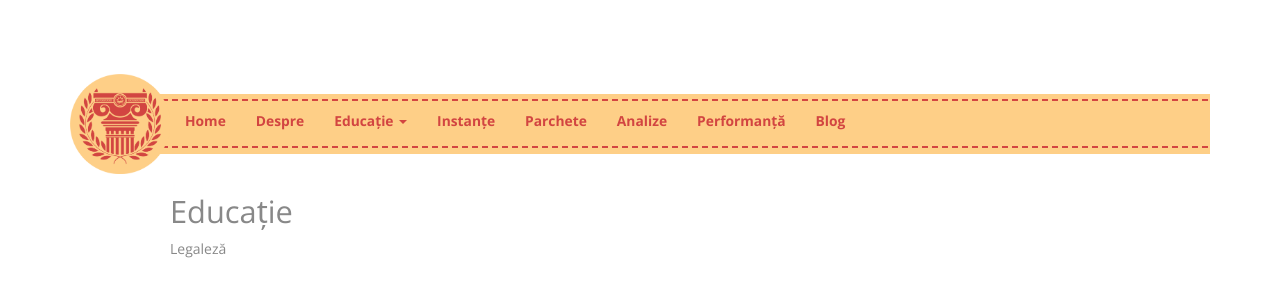
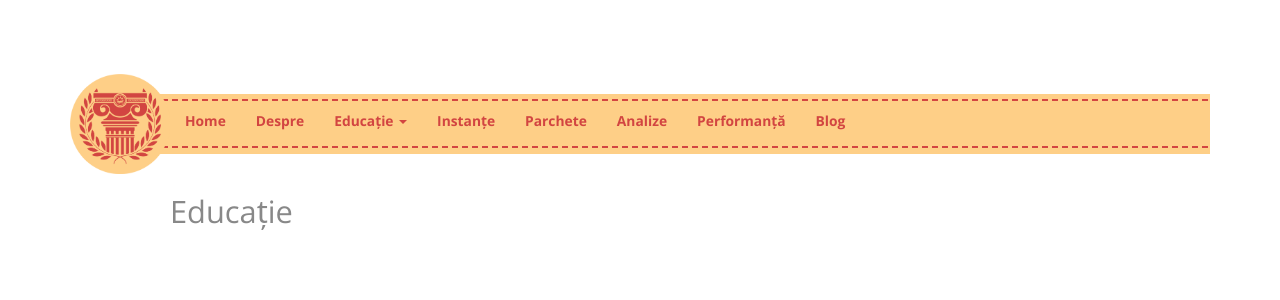
Before and after one commit to funkycitizens/onoratainstanta, a Jekyll site: the page built from educatie/index.html, in a window 1280 px wide. Shown: the top 300 px of the page. Built offline with Jekyll 4.4.1, drawn with Linux system fonts in a browser that asks for light colours; nearby versions of some CDN libraries.

Commit message:
Edit from JekyllCMS

```diff
--- a/educatie/index.html
+++ b/educatie/index.html
@@ -1,6 +1,3 @@
 ---
 title: Educație
 ---
-<p>Legaleză</p>
-
-<p>&nbsp;</p>
```
